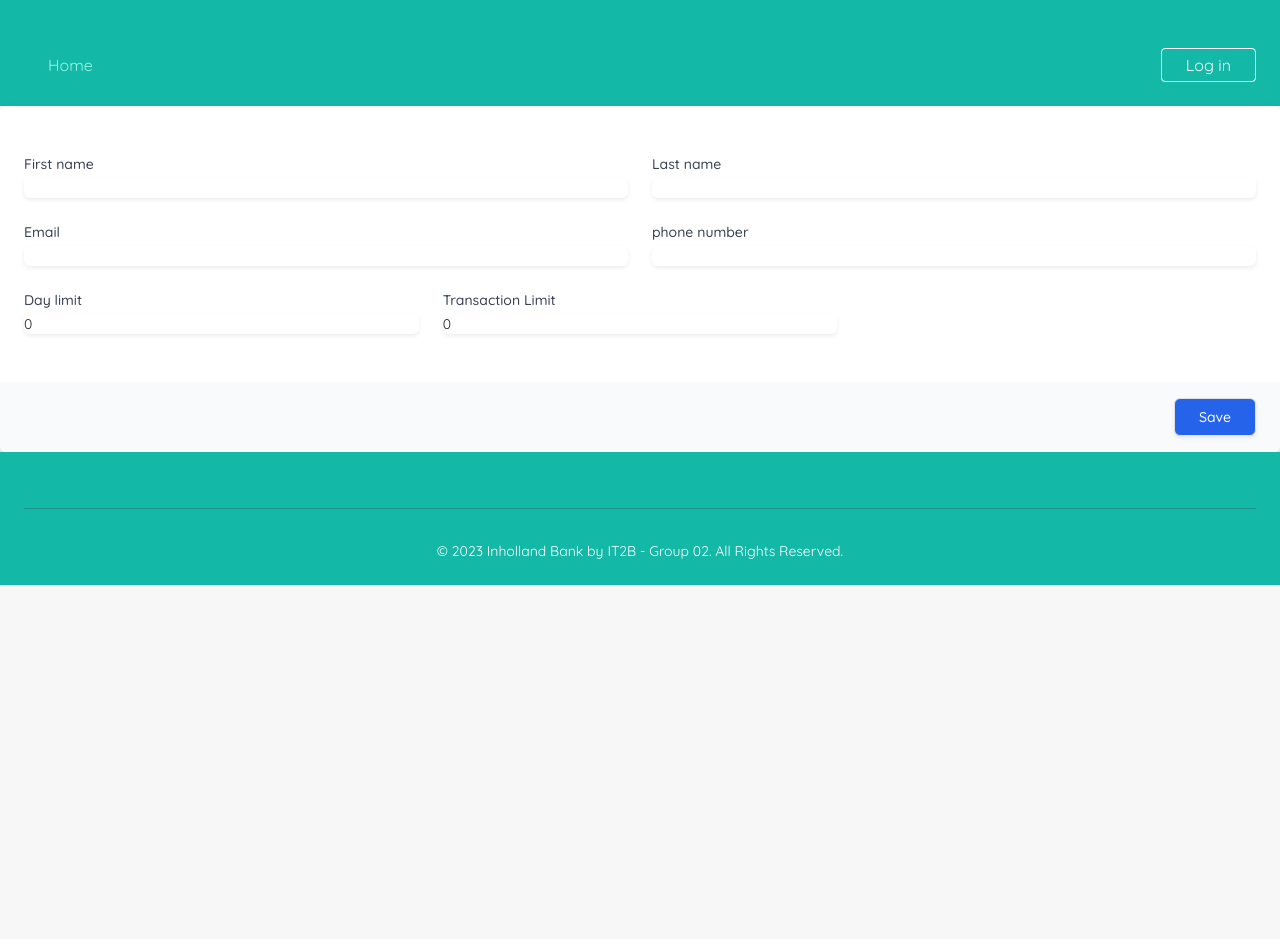
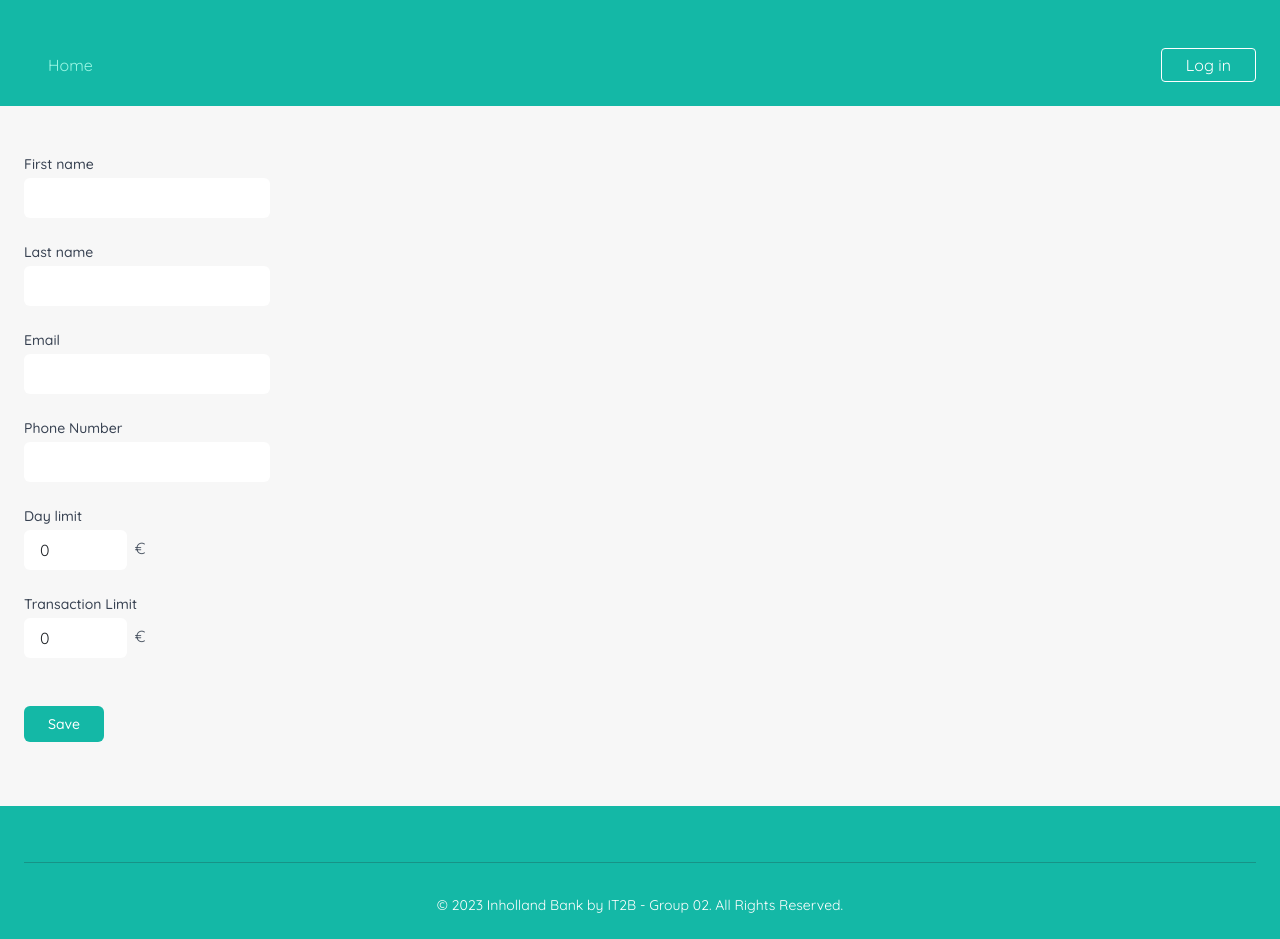
Before and after one commit to Salah-023/bankFrontEnd, a Vue app: page /editUser/1 in a window 1280 px wide. Before the commit the page ends 800 px from the top, so only its background shows below. Built offline with nearby package versions, Linux system fonts and the light colour scheme; no server answers.

Commit message:
changed small things in the view

```diff
--- a/src/components/users/EditUser.vue
+++ b/src/components/users/EditUser.vue
@@ -1,51 +1,56 @@
 <template>
     <div class="mt-10 sm:mt-0">
         <form ref="form">
-            <div class="shadow overflow-hidden sm:rounded-md">
-                <div class="px-4 py-5 bg-white sm:p-6">
-                    <div class="grid grid-cols-6 gap-6">
-                        <div class="col-span-6 sm:col-span-3">
-                            <label for="first_name" class="block text-sm font-medium text-gray-700">First
-                                name</label>
+            <div class="overflow-hidden sm:rounded-md">
+                <div class="px-4 py-5 sm:p-6">
+                    <div class="col-span-6 sm:col-span-3 mb-4">
+                        <label for="first_name" class="block text-sm font-medium text-gray-700">First name</label>
                         <input type="text" name="first_name" id="first_name" autocomplete="given-name"
-                                class="mt-1 focus:ring-indigo-500 focus:border-indigo-500 block w-full shadow-sm sm:text-sm border-gray-300 rounded-md" v-model="user.firstName">
+                            class="mt-1 focus:ring-indigo-500 focus:border-indigo-500 block w-full sm:w-2/3 md:w-1/2 lg:w-1/5 px-3 py-2 border-gray-300 rounded-md"
+                            v-model="user.firstName">
                     </div>
-                        <div class="col-span-6 sm:col-span-3">
+                    <div class="col-span-6 sm:col-span-3 mb-4">
                         <label for="last_name" class="block text-sm font-medium text-gray-700">Last name</label>
                         <input type="text" name="last_name" id="last_name" autocomplete="family-name"
-                                class="mt-1 focus:ring-indigo-500 focus:border-indigo-500 block w-full shadow-sm sm:text-sm border-gray-300 rounded-md" v-model="user.lastName">
+                            class="mt-1 focus:ring-indigo-500 focus:border-indigo-500 block w-full sm:w-2/3 md:w-1/2 lg:w-1/5 px-3 py-2 border-gray-300 rounded-md"
+                            v-model="user.lastName">
                     </div>
-
-                        <div class="col-span-6 sm:col-span-3">
+                    <div class="col-span-6 sm:col-span-3 mb-4">
                         <label for="Email" class="block text-sm font-medium text-gray-700">Email</label>
                         <input type="text" name="Email" id="Email" autocomplete="given-name"
-                                class="mt-1 focus:ring-indigo-500 focus:border-indigo-500 block w-full shadow-sm sm:text-sm border-gray-300 rounded-md" v-model="user.email">
+                            class="mt-1 focus:ring-indigo-500 focus:border-indigo-500 block w-full sm:w-2/3 md:w-1/2 lg:w-1/5 px-3 py-2 border-gray-300 rounded-md"
+                            v-model="user.email">
                     </div>
-
-                        <div class="col-span-6 sm:col-span-3">
-                            <label for="phone_number" class="block text-sm font-medium text-gray-700">phone number</label>
+                    <div class="col-span-6 sm:col-span-3 mb-4">
+                        <label for="phone_number" class="block text-sm font-medium text-gray-700">Phone Number</label>
                         <input type="text" name="phone_number" id="phone_number" autocomplete="family-number"
-                                class="mt-1 focus:ring-indigo-500 focus:border-indigo-500 block w-full shadow-sm sm:text-sm border-gray-300 rounded-md" v-model="user.phone">
+                            class="mt-1 focus:ring-indigo-500 focus:border-indigo-500 block w-full sm:w-2/3 md:w-1/2 lg:w-1/5 px-3 py-2 border-gray-300 rounded-md"
+                            v-model="user.phone">
                     </div>
-
-                        <div class="col-span-6 sm:col-span-6 lg:col-span-2">
+                    <div class="col-span-6 sm:col-span-6 lg:col-span-2 mb-4">
                         <label for="day_limit" class="block text-sm font-medium text-gray-700">Day limit</label>
+                        <div class="flex">
                             <input type="text" name="day_limit" id="day_limit"
-                                class="mt-1 focus:ring-indigo-500 focus:border-indigo-500 block w-full shadow-sm sm:text-sm border-gray-300 rounded-md" v-model="user.dayLimit">
+                                class="mt-1 focus:ring-indigo-500 focus:border-indigo-500 block w-full sm:w-1/2 md:w-1/3 lg:w-1/12 px-3 py-2 border-gray-300 rounded-md"
+                                v-model="user.dayLimit">
+                            <span class="flex items-center ml-2 text-gray-600">€</span>
                         </div>
-
+                    </div>
                     <div class="col-span-6 sm:col-span-3 lg:col-span-2">
                         <label for="transaction_Limit" class="block text-sm font-medium text-gray-700">Transaction
                             Limit</label>
+                        <div class="flex">
                             <input type="text" name="transaction_Limit" id="transaction_Limit"
-                                class="mt-1 focus:ring-indigo-500 focus:border-indigo-500 block w-full shadow-sm sm:text-sm border-gray-300 rounded-md" v-model="user.transactionLimit">
-                        </div>
-
+                                class="mt-1 focus:ring-indigo-500 focus:border-indigo-500 block w-full sm:w-1/2 md:w-1/3 lg:w-1/12 px-3 py-2 border-gray-300 rounded-md"
+                                v-model="user.transactionLimit">
+                            <span class="flex items-center ml-2 text-gray-600">€</span>
                         </div>
                     </div>
-                <div class="px-4 py-3 bg-gray-50 text-right sm:px-6">
+                </div>
+                <div class="px-4 text-left sm:px-6 mb-5">
                     <button type="button" @click="updateUser"
-                        class="inline-flex justify-center py-2 px-4 border border-transparent shadow-sm text-sm font-medium rounded-md text-white bg-blue-600 hover:bg-blue-700 focus:outline-none focus:ring-2 focus:ring-offset-2 focus:ring-indigo-500">
+                        class="inline-flex justify-center py-2 px-4 text-sm font-medium rounded-md text-white"
+                        style="background-color: #14b8a6; hover: background-color: #14b8a6; focus: ring-2 ring-offset-2 ring-#14b8a6; margin-bottom: 1rem;">
                         Save
                     </button>
                 </div>
@@ -53,6 +58,7 @@
         </form>
     </div>
 </template>
+
 
 <script>
 import axios from '../../axios-auth';
@@ -65,13 +71,13 @@ export default {
     data() {
         return {
             user: {
-                id :"",
+                id: "",
                 email: "",
                 firstName: "",
                 lastName: "",
                 phone: "",
                 dayLimit: 0.0,
-                transactionLimit : 0.0
+                transactionLimit: 0.0
             }
         };
     },
--- a/src/views/LoginView.vue
+++ b/src/views/LoginView.vue
@@ -4,39 +4,36 @@
       <h2 class="mt-10 text-center text-2xl font-bold leading-9 tracking-tight text-gray-900">Sign in to your account
       </h2>
     </div>
-
     <div class="mt-10 sm:mx-auto sm:w-full sm:max-w-sm">
       <form class="space-y-6" action="#" method="POST">
         <div>
           <label for="email" class="block text-sm font-medium leading-6 text-gray-900">Email address</label>
           <div class="mt-2">
-      <input id="email" name="email" type="email" autocomplete="email" required="" class="block w-full rounded-md border-0 py-1.5 text-gray-900 shadow-sm ring-1 ring-inset ring-gray-300 placeholder:text-gray-400 focus:ring-2 focus:ring-inset focus:ring-teal-500 sm:text-sm sm:leading-6" />
+            <input id="email" name="email" type="email" autocomplete="email" required="" placeholder="    example@email.com"
+              class="block w-full rounded-md border-0 py-1.5 text-gray-900 shadow-sm ring-1 ring-inset ring-gray-300 placeholder:text-gray-400 focus:ring-2 focus:ring-inset focus:ring-teal-500 sm:text-sm sm:leading-6" />
           </div>
         </div>
-
         <div>
           <div class="flex items-center justify-between">
             <label for="password" class="block text-sm font-medium leading-6 text-gray-900">Password</label>
-      <div class="text-sm">
-        <a href="#" class="font-semibold text-teal-500 hover:text-teal-400">Forgot password?</a>
+          </div>
+          <div class="mt-2">
+            <input id="password" name="password" type="password" autocomplete="current-password" required="" placeholder="    ***********"
+              class="block w-full rounded-md border-0 py-1.5 text-gray-900 shadow-sm ring-1 ring-inset ring-gray-300 placeholder:text-gray-400 focus:ring-2 focus:ring-inset focus:ring-teal-500 sm:text-sm sm:leading-6" />
           </div>
         </div>
-    <div class="mt-2">
-      <input id="password" name="password" type="password" autocomplete="current-password" required="" class="block w-full rounded-md border-0 py-1.5 text-gray-900 shadow-sm ring-1 ring-inset ring-gray-300 placeholder:text-gray-400 focus:ring-2 focus:ring-inset focus:ring-teal-500 sm:text-sm sm:leading-6" />
-    </div>
-  </div>
-
         <div>
-    <button type="submit" class="flex w-full justify-center rounded-md bg-teal-500 px-3 py-1.5 text-sm font-semibold leading-6 text-white shadow-sm hover:bg-teal-400 focus-visible:outline focus-visible:outline-2 focus-visible:outline-offset-2 focus-visible:outline-teal-500">Sign in</button>
+          <button type="submit"
+            class="flex w-full justify-center rounded-md bg-teal-500 px-3 py-1.5 text-sm font-semibold leading-6 text-white shadow-sm hover:bg-teal-400 focus-visible:outline focus-visible:outline-2 focus-visible:outline-offset-2 focus-visible:outline-teal-500">Sign
+            in</button>
         </div>
       </form>
-
       <p class="mt-10 text-center text-sm text-gray-500">
         Not a member?
         {{ ' ' }}
-  <router-link to="/register" class="font-semibold leading-6 text-teal-600 hover:text-teal-500" active-class="active">Click here to register</router-link>
+        <router-link to="/register" class="font-semibold leading-6 text-teal-600 hover:text-teal-500"
+          active-class="active">Click here to register</router-link>
       </p>
-
     </div>
   </div>
 </template>
```
Lines whose indentation alone changed are shown as unchanged.
